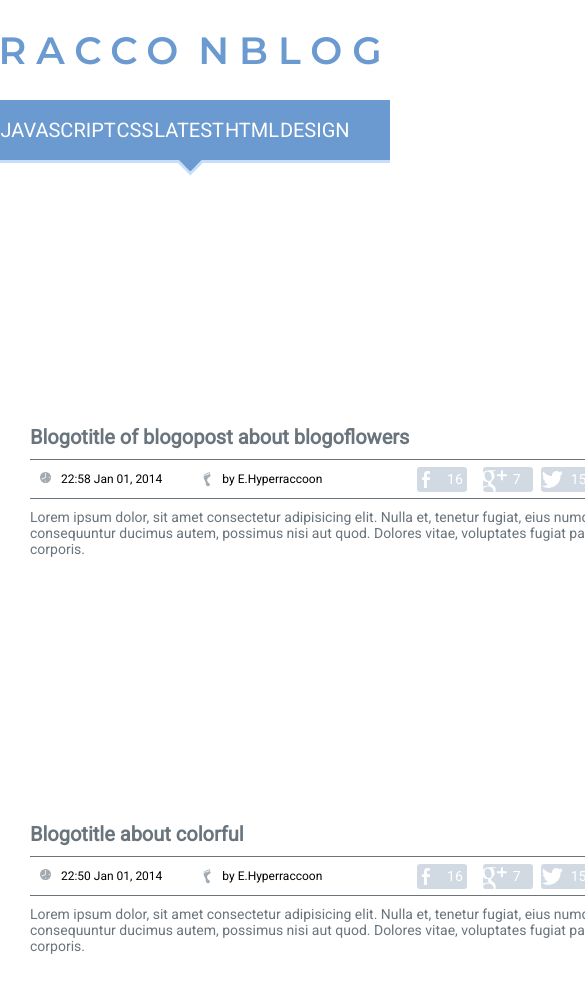
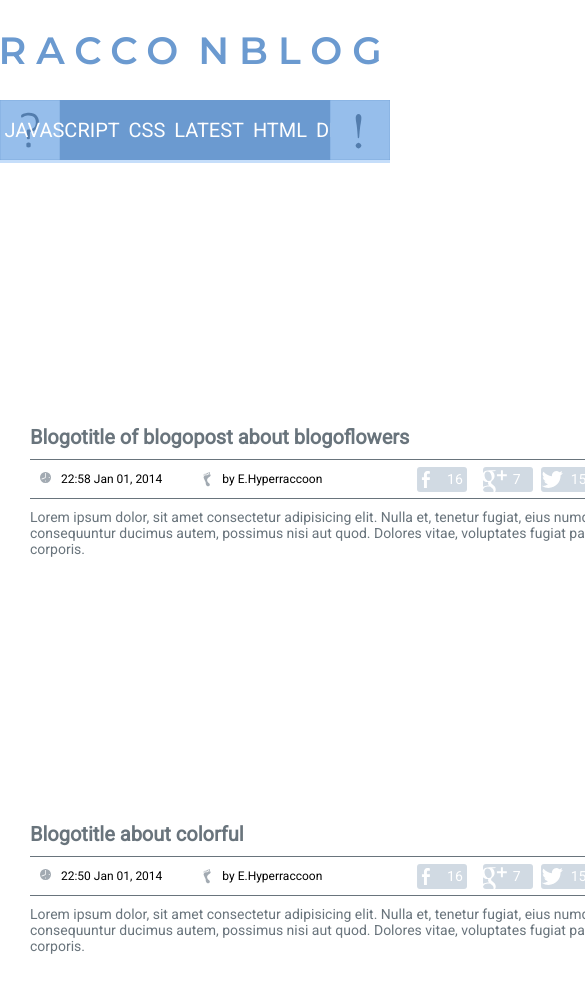
Before and after one commit to bartnar/raccoonblog1, a website built with webpack: page src/index.html in a window 390 px wide. Shown: the top 992 px of the page, 585 px wide, since content can reach past the window. Built offline with nearby package versions, Linux system fonts and the light colour scheme; files whose address does not match are found by name.

Commit message:
changed styles and html. started tablets styling

```diff
--- a/src/index.html
+++ b/src/index.html
@@ -14,11 +14,31 @@
             </div>
             <nav class="navigation">
                 <ul class="nav-links">
-                    <li><a class="nav-link" href="#">JAVASCRIPT</a></li>
-                    <li><a class="nav-link" href="#">CSS</a></li>
-                    <li><a class="nav-link" href="#">LATEST</a></li>
-                    <li><a class="nav-link" href="#">HTML</a></li>
-                    <li><a class="nav-link" href="#">DESIGN</a></li>
+                    <li id="about">
+                        <a class="about-btn" href="#about"
+                            ><img
+                                src="../src/assets/svg/tablet/qm58_.svg"
+                                alt=""
+                        /></a>
+                    </li>
+                    <li id="js">
+                        <a class="nav-link" href="#js">JAVASCRIPT</a>
+                    </li>
+                    <li id="css"><a class="nav-link" href="#css">CSS</a></li>
+                    <li id="latest">
+                        <a class="nav-link" href="#latest">LATEST</a>
+                    </li>
+                    <li id="html"><a class="nav-link" href="#html">HTML</a></li>
+                    <li id="design">
+                        <a class="nav-link" href="#design">DESIGN</a>
+                    </li>
+                    <li id="info">
+                        <a class="info-btn" href="#info"
+                            ><img
+                                src="../src/assets/svg/tablet/exl58_.svg"
+                                alt=""
+                        /></a>
+                    </li>
                 </ul>
             </nav>
         </header>
@@ -233,7 +253,7 @@
                     </div>
                 </div>
             </div>
-            <aside class="extra">
+            <aside class="extra laptop">
                 <div class="about">
                     <div class="about-header">
                         <div class="questionmark extras-icon"></div>
@@ -271,6 +291,20 @@
                         architecto eius culpa libero error beatae?
                     </div>
                 </div>
+                <!--<div class="tags">
+                    <div class="tag">Raccoon</div>
+                    <div class="tag">Raccoon</div>
+                    <div class="tag">Coon</div>
+                    <div class="tag">Dog</div>
+                    <div class="tag">Cat</div>
+                    <div class="tag">Developer</div>
+                    <div class="tag">Raccoon</div>
+                    <div class="tag">Raccoon</div>
+                    <div class="tag">Coon</div>
+                    <div class="tag">Dog</div>
+                    <div class="tag">Cat</div>
+                    <div class="tag">Developer</div>
+                </div> -->
             </aside>
         </main>
     </body>
--- a/src/styles/_aside.scss
+++ b/src/styles/_aside.scss
@@ -50,4 +50,17 @@
     .info {
         margin: 25px 0 0 0;
     }
+    .tags {
+        display: flex;
+        flex-wrap: wrap;
+        margin: 25px 0 0 0;
+        .tag {
+            background-image: url(../assets/svg/extra/tag.svg);
+            background-repeat: no-repeat;
+            background-size: contain;
+            transform: rotate(45deg);
+            height: 20px;
+            width: 100px;
+        }
+    }
 }
--- a/src/styles/_header.scss
+++ b/src/styles/_header.scss
@@ -1,3 +1,7 @@
+#about,
+#info {
+    display: none;
+}
 header {
     display: flex;
     flex-direction: column;
@@ -33,28 +37,27 @@ header {
             width: 750px;
             height: 60px;
             list-style-type: none;
-            margin: 0 40px 0 0;
             li {
                 margin: 0 auto;
+                position: relative;
                 a {
                     text-decoration: none;
                     color: inherit;
                 }
             }
-        }
-    }
-    .navigation::after {
+            li:target::after {
                 content: '';
                 position: absolute;
                 width: 0;
                 height: 0;
                 left: 50%;
-        margin-left: -16px;
-        bottom: -16px;
+                margin-left: -12px;
+                bottom: -33px;
                 box-sizing: border-box;
                 border-width: 8px;
                 border-style: solid;
-        border-color: transparent transparent $mainBlueColor $mainBlueColor;
+                border-color: transparent transparent $mainBlueColor
+                    $mainBlueColor;
 
                 transform-origin: 0 0;
                 transform: rotate(-45deg);
@@ -62,3 +65,5 @@ header {
                 box-shadow: -2px 2px 0px 1px rgba(198, 222, 250, 1);
             }
         }
+    }
+}
--- a/src/styles/_main.scss
+++ b/src/styles/_main.scss
@@ -1,6 +1,6 @@
 main {
     display: grid;
-    grid-template-columns: 1fr 2fr 1fr 2fr;
+    grid-template-columns: 1fr 2fr 1fr 1fr;
     grid-template-rows: 1fr;
     grid-template-areas: '. content extra .';
     grid-gap: 30px;
--- /dev/null
+++ b/src/styles/_tablets.scss
@@ -0,0 +1,66 @@
+@media screen and (max-width: 1024px) {
+    #about,
+    #info {
+        display: block;
+    }
+    #about {
+        position: absolute;
+        left: 0%;
+    }
+    #info {
+        position: absolute;
+        right: 0%;
+    }
+    .navigation {
+        position: sticky;
+        position: -webkit-sticky;
+        top: 0;
+    }
+    .about-btn {
+        position: relative;
+        img {
+            position: relative;
+            cursor: pointer;
+            top: 2px;
+            width: 60px;
+            height: 60px;
+        }
+    }
+    .info-btn {
+        position: relative;
+        img {
+            position: relative;
+            cursor: pointer;
+            top: 2px;
+            width: 60px;
+            height: 60px;
+        }
+    }
+    #about:target::after,
+    #info:target::after {
+        content: '';
+        position: absolute;
+        width: 0;
+        height: 0;
+        left: 50%;
+        margin-left: -12px;
+        bottom: -12px;
+        box-sizing: border-box;
+        border-width: 8px;
+        border-style: solid;
+        border-color: transparent transparent #96beeb #96beeb;
+
+        transform-origin: 0 0;
+        transform: rotate(-45deg);
+
+        box-shadow: -2px 2px 0px 1px rgba(198, 222, 250, 1);
+    }
+
+    .extra {
+        display: none;
+    }
+    main {
+        grid-template-columns: 1fr 2fr 1fr;
+        grid-template-areas: '. content .';
+    }
+}
--- a/src/styles/style.scss
+++ b/src/styles/style.scss
@@ -3,6 +3,7 @@
 @import './main';
 @import './post';
 @import './aside';
+@import './tablets';
 @import url('https://fonts.googleapis.com/css2?family=Montserrat:wght@600&display=swap');
 @import url('https://fonts.googleapis.com/css2?family=Roboto&display=swap');
 
```
Also changed, not shown: src/assets/svg/extra/tag.svg (added), src/assets/svg/extra/tag2.svg (added), src/assets/svg/tablet/exl58_.svg (added), src/assets/svg/tablet/qm58_.svg (added), src/styles/_phones.scss (added). Lines whose indentation alone changed are shown as unchanged.
